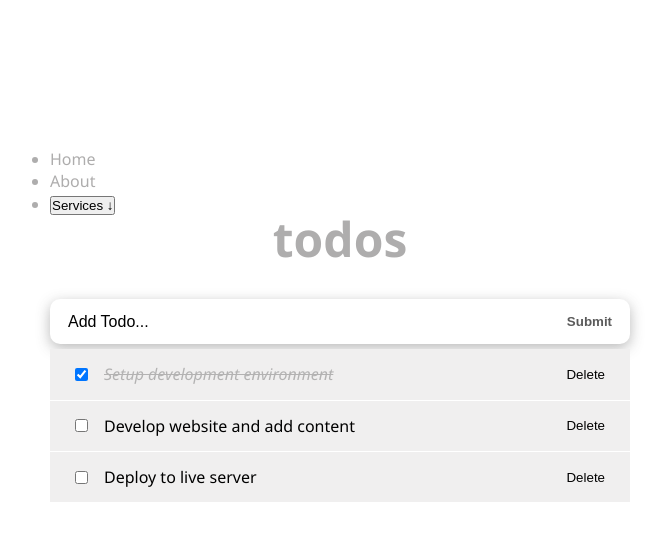
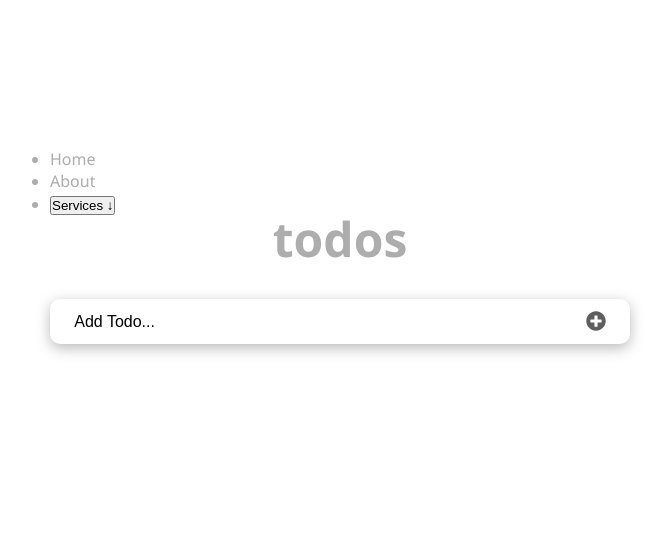
Before and after one commit to enmanuelbayen/To-Do-List-React.js, a React (Vite) app: page / in a window 1280 px wide. Shown: the top 540 px of the page, without its empty margins (300-967 px from the left). Built offline with nearby package versions, Linux system fonts and the light colour scheme.

Commit message:
Icons added

```diff
--- a/package.json
+++ b/package.json
@@ -13,6 +13,7 @@
     "prop-types": "^15.8.1",
     "react": "^18.2.0",
     "react-dom": "^18.2.0",
+    "react-icons": "^4.9.0",
     "uuid": "^9.0.0"
   },
   "devDependencies": {
--- a/src/components/InputTodo.jsx
+++ b/src/components/InputTodo.jsx
@@ -1,5 +1,6 @@
 import { useState } from 'react';
 import '../style/inputTodo.css';
+import { FaPlusCircle } from "react-icons/fa"
 
 const InputTodo = ({ addTodoItem }) => {
     const [title, setTitle] = useState('');
@@ -30,7 +31,7 @@ const InputTodo = ({ addTodoItem }) => {
                     onChange={handleChange}
                     className="input-text"
                 />
-                <button className="input-submit">Submit</button>
+                <button className="input-submit"><FaPlusCircle /></button>
             </form>
             <span className="submit-warning">{message}</span>
         </>
--- a/src/components/TodoItem.jsx
+++ b/src/components/TodoItem.jsx
@@ -1,6 +1,16 @@
 import '../style/todoItem.css';
+import { useState, useRef } from 'react';
+import { FaTrash } from "react-icons/fa";
+import { AiFillEdit } from "react-icons/ai";
 
-const TodoItem = ({ itemProp, setTodos, delTodo }) => {
+
+const TodoItem = ({ itemProp, setTodos, delTodo, setUpdate }) => {
+    const [editing, setEditing] = useState(false);
+    const editInputRef = useRef(null);
+
+    const handleEditing = () => {
+        setEditing(true);
+      };
 
     const handleChange = (id) => {
         setTodos((prevState) =>
@@ -16,18 +26,42 @@ const TodoItem = ({ itemProp, setTodos, delTodo }) => {
         );
       };
 
+      let viewMode = {};
+      let editMode = {};
+      if (editing) {
+        viewMode.display = 'none';
+      } else {
+        editMode.display = 'none';
+      }
+
+      const handleUpdatedDone = (event) => {
+        if (event.key === 'Enter') {
+          setUpdate(editInputRef.current.value, itemProp.id);
+          setEditing(false);
+        }
+      };
+
     return (
         <li className='item'>
-            <div className="content">
+            <div className="content" style={viewMode}>
                 <input type="checkbox"
                     checked={itemProp.completed}
                     onChange={() => handleChange(itemProp.id)}
                 />
                 <span className={itemProp.completed ? 'itemText' : null}>
-                {itemProp.title}
+                    {itemProp.title}
                 </span>
-                <button onClick={() => delTodo(itemProp.id)}>Delete</button>
-          </div>
+                <button onClick={handleEditing}><AiFillEdit /></button>
+                <button onClick={() => delTodo(itemProp.id)}><FaTrash /></button>
+            </div>
+            <input
+                type="text"
+                ref={editInputRef}
+                defaultValue={itemProp.title}
+                className='textInput'
+                style={editMode}
+                onKeyDown={handleUpdatedDone}
+            />
         </li>
     );
 };
--- a/src/components/TodosList.jsx
+++ b/src/components/TodosList.jsx
@@ -1,7 +1,7 @@
 
 import TodoItem from './TodoItem.jsx';
 
-const TodosList = ({ todosProps, setTodos, delTodo }) => {
+const TodosList = ({ todosProps, setTodos, delTodo, setUpdate }) => {
   return (
     <ul>
       {todosProps.map((todo) => (
@@ -10,6 +10,7 @@ const TodosList = ({ todosProps, setTodos, delTodo }) => {
             itemProp={todo}
             setTodos={setTodos}
             delTodo={delTodo}
+            setUpdate={setUpdate}
         />
       ))}
     </ul>
--- a/src/components/TodosLogic.jsx
+++ b/src/components/TodosLogic.jsx
@@ -1,26 +1,25 @@
-import { useState } from "react";
+import { useState, useEffect } from "react";
 import InputTodo from "./InputTodo.jsx"
 import TodosList from "./TodosList.jsx"
 import { v4 as uuidv4 } from 'uuid';
 
 const TodosLogic = () => {
-    const [todos, setTodos] = useState([
-        {
-          id: uuidv4(),
-          title: 'Setup development environment',
-          completed: true,
-        },
-        {
-          id: uuidv4(),
-          title: 'Develop website and add content',
-          completed: false,
-        },
-        {
-          id: uuidv4(),
-          title: 'Deploy to live server',
-          completed: false,
-        },
-      ]);
+
+    const [todos, setTodos] = useState(getInitialTodos());
+
+    function getInitialTodos() {
+      // getting stored items
+      const temp = localStorage.getItem('todos');
+      const savedTodos = JSON.parse(temp);
+      return savedTodos || [];
+    }
+
+    useEffect(() => {
+      // storing todos items
+      const temp = JSON.stringify(todos);
+      localStorage.setItem('todos', temp);
+    }, [todos]);
+
 
       const delTodo = (id) => {
         setTodos([
@@ -39,6 +38,17 @@ const TodosLogic = () => {
           setTodos([...todos, newTodo]);
       };
 
+      const setUpdate = (updatedTitle, id) => {
+        setTodos(
+            todos.map((todo) => {
+              if (todo.id === id) {
+                todo.title = updatedTitle;
+              }
+              return todo;
+            })
+          );
+      };
+
     return (
         <div>
             <InputTodo addTodoItem={addTodoItem} />
@@ -46,6 +56,7 @@ const TodosLogic = () => {
                 todosProps={todos}
                 setTodos={setTodos}
                 delTodo={delTodo}
+                setUpdate={setUpdate}
             />
         </div>
     )
--- a/src/style/inputTodo.css
+++ b/src/style/inputTodo.css
@@ -36,3 +36,9 @@
     margin-top: 5px;
     display: block;
   }
+
+  .input-submit svg {
+    color: #5e5e5e;
+    font-size: 20px;
+    margin-top: 2px;
+  }
--- a/src/style/todoItem.css
+++ b/src/style/todoItem.css
@@ -34,3 +34,15 @@
     opacity: 0.4;
     text-decoration: line-through;
   }
+
+  .textInput {
+    width: 100%;
+    padding: 10px;
+    border: 1px solid #dfdfdf;
+    outline: none;
+  }
+
+  button svg {
+    color: #5e5e5e;
+    font-size: 16px;
+  }
```
Also changed, not shown: 1 other file (tests, documents, lock files or other folders).
